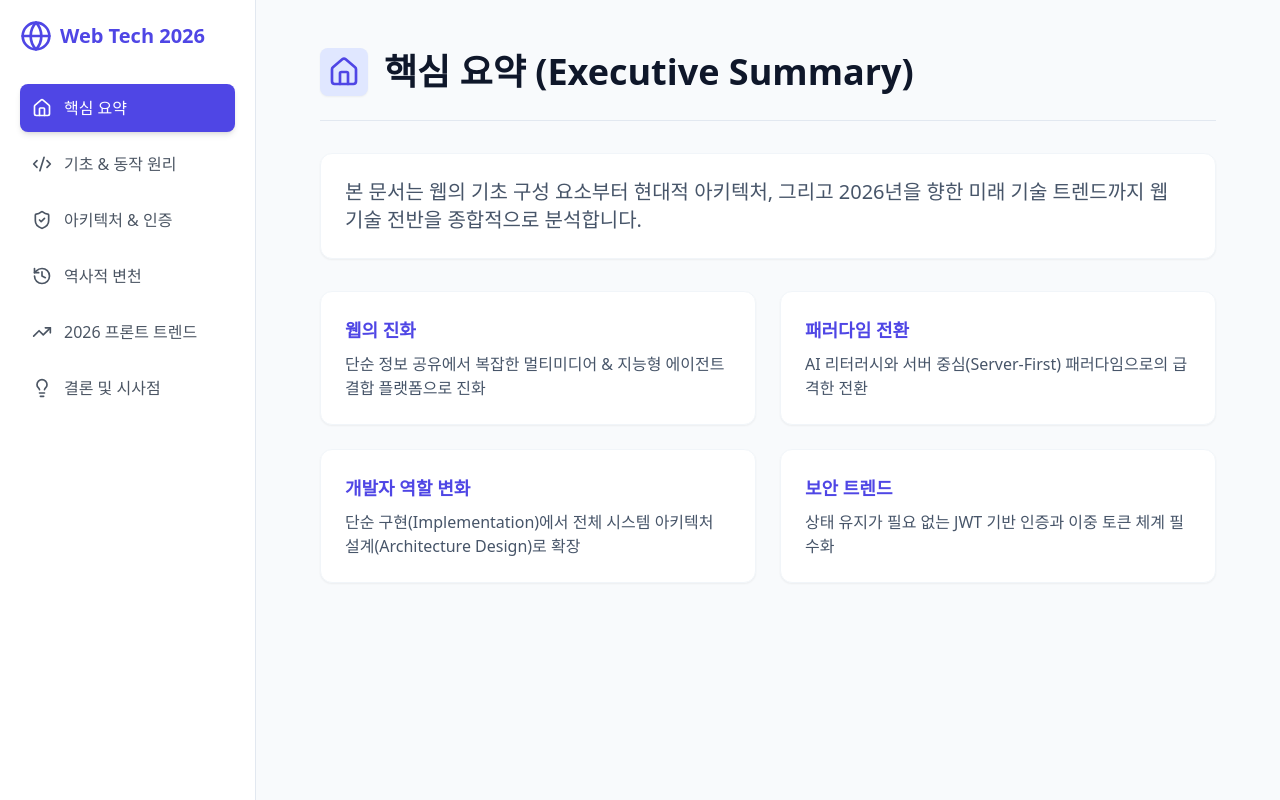
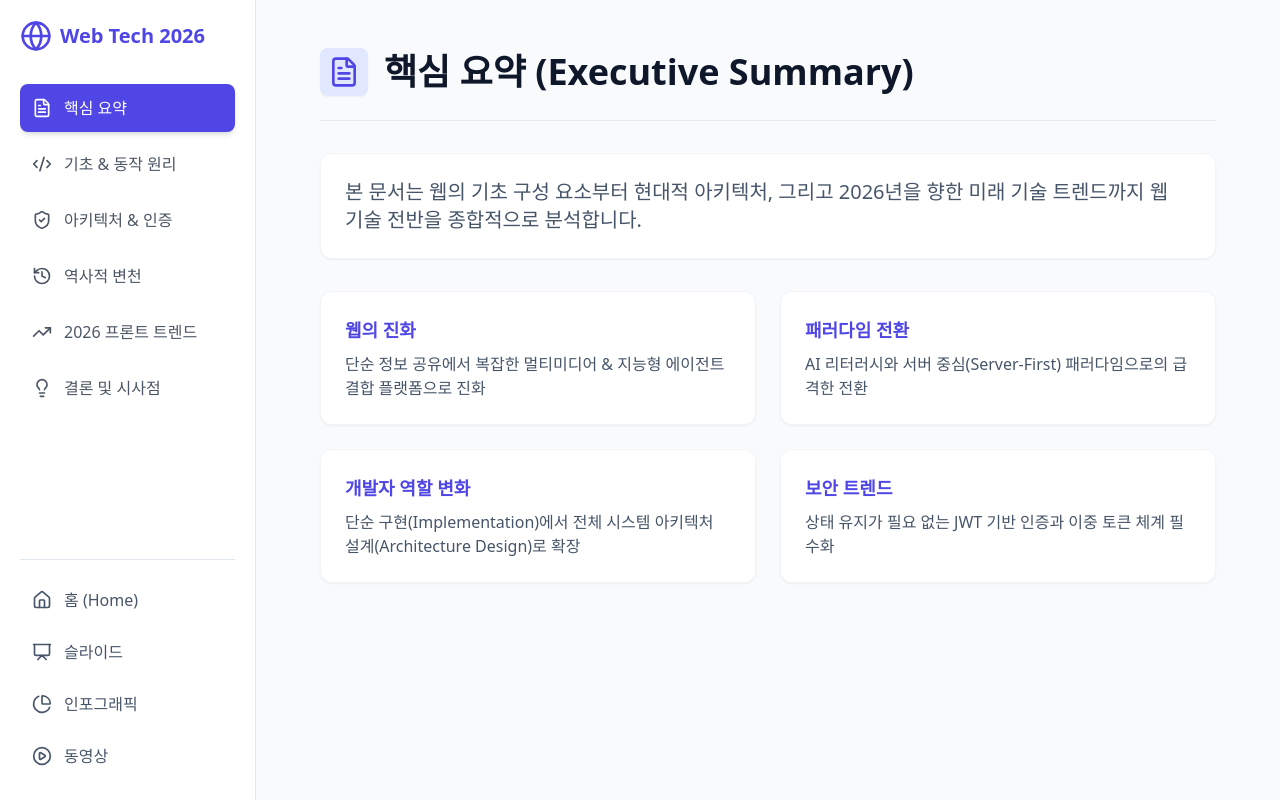
Before and after one commit to nys9467-ux/AI2026, a plain HTML site: page 04/index.html in a window 1280 px wide. Drawn offline with nearby package versions, Linux system fonts and the light colour scheme.

Commit message:
Update index.html

```diff
--- a/04/index.html
+++ b/04/index.html
@@ -38,7 +38,7 @@
     <div id="mobileOverlay" class="fixed inset-0 bg-black/50 z-20 hidden md:hidden" onclick="toggleMobileMenu(false)"></div>
 
     <!-- Sidebar -->
-    <aside id="sidebar" class="fixed inset-y-0 left-0 z-30 w-64 bg-white border-r border-slate-200 p-5 transform -translate-x-full transition-transform duration-300 ease-in-out md:relative md:translate-x-0">
+    <aside id="sidebar" class="fixed inset-y-0 left-0 z-30 w-64 bg-white border-r border-slate-200 p-5 transform -translate-x-full transition-transform duration-300 ease-in-out md:relative md:translate-x-0 flex flex-col">
         <div class="flex items-center justify-between mb-8">
             <div class="flex items-center text-indigo-600 font-bold text-xl">
                 <i data-lucide="globe" class="w-8 h-8 mr-2"></i>
@@ -48,9 +48,33 @@
                 <i data-lucide="x" class="w-6 h-6"></i>
             </button>
         </div>
-        <nav id="navMenu">
-            <!-- Navigation buttons will be generated here -->
-        </nav>
+
+        <!-- Main Navigation (Scrollable if needed) -->
+        <div class="flex-1 overflow-y-auto pr-2 -mr-2">
+            <nav id="navMenu">
+                <!-- Navigation buttons will be generated here -->
+            </nav>
+        </div>
+
+        <!-- Additional External Links -->
+        <div class="mt-4 pt-4 border-t border-slate-200 space-y-1">
+            <a href="https://nys9467-ux.github.io/AI2026/" class="flex items-center w-full p-3 rounded-lg transition-all duration-200 text-slate-600 hover:bg-slate-100 hover:text-slate-900">
+                <div class="mr-3"><i data-lucide="home" class="w-5 h-5"></i></div>
+                <span class="font-medium text-sm md:text-base">홈 (Home)</span>
+            </a>
+            <a href="#" class="flex items-center w-full p-3 rounded-lg transition-all duration-200 text-slate-600 hover:bg-slate-100 hover:text-slate-900">
+                <div class="mr-3"><i data-lucide="presentation" class="w-5 h-5"></i></div>
+                <span class="font-medium text-sm md:text-base">슬라이드</span>
+            </a>
+            <a href="#" class="flex items-center w-full p-3 rounded-lg transition-all duration-200 text-slate-600 hover:bg-slate-100 hover:text-slate-900">
+                <div class="mr-3"><i data-lucide="pie-chart" class="w-5 h-5"></i></div>
+                <span class="font-medium text-sm md:text-base">인포그래픽</span>
+            </a>
+            <a href="#" class="flex items-center w-full p-3 rounded-lg transition-all duration-200 text-slate-600 hover:bg-slate-100 hover:text-slate-900">
+                <div class="mr-3"><i data-lucide="play-circle" class="w-5 h-5"></i></div>
+                <span class="font-medium text-sm md:text-base">동영상</span>
+            </a>
+        </div>
     </aside>
 
     <!-- Main Content -->
@@ -89,7 +113,7 @@
         const CONTENT = {
             summary: {
                 title: "핵심 요약 (Executive Summary)",
-                icon: "home",
+                icon: "file-text",
                 content: "본 문서는 웹의 기초 구성 요소부터 현대적 아키텍처, 그리고 2026년을 향한 미래 기술 트렌드까지 웹 기술 전반을 종합적으로 분석합니다.",
                 highlights: [
                     { title: "웹의 진화", desc: "단순 정보 공유에서 복잡한 멀티미디어 & 지능형 에이전트 결합 플랫폼으로 진화" },
```
